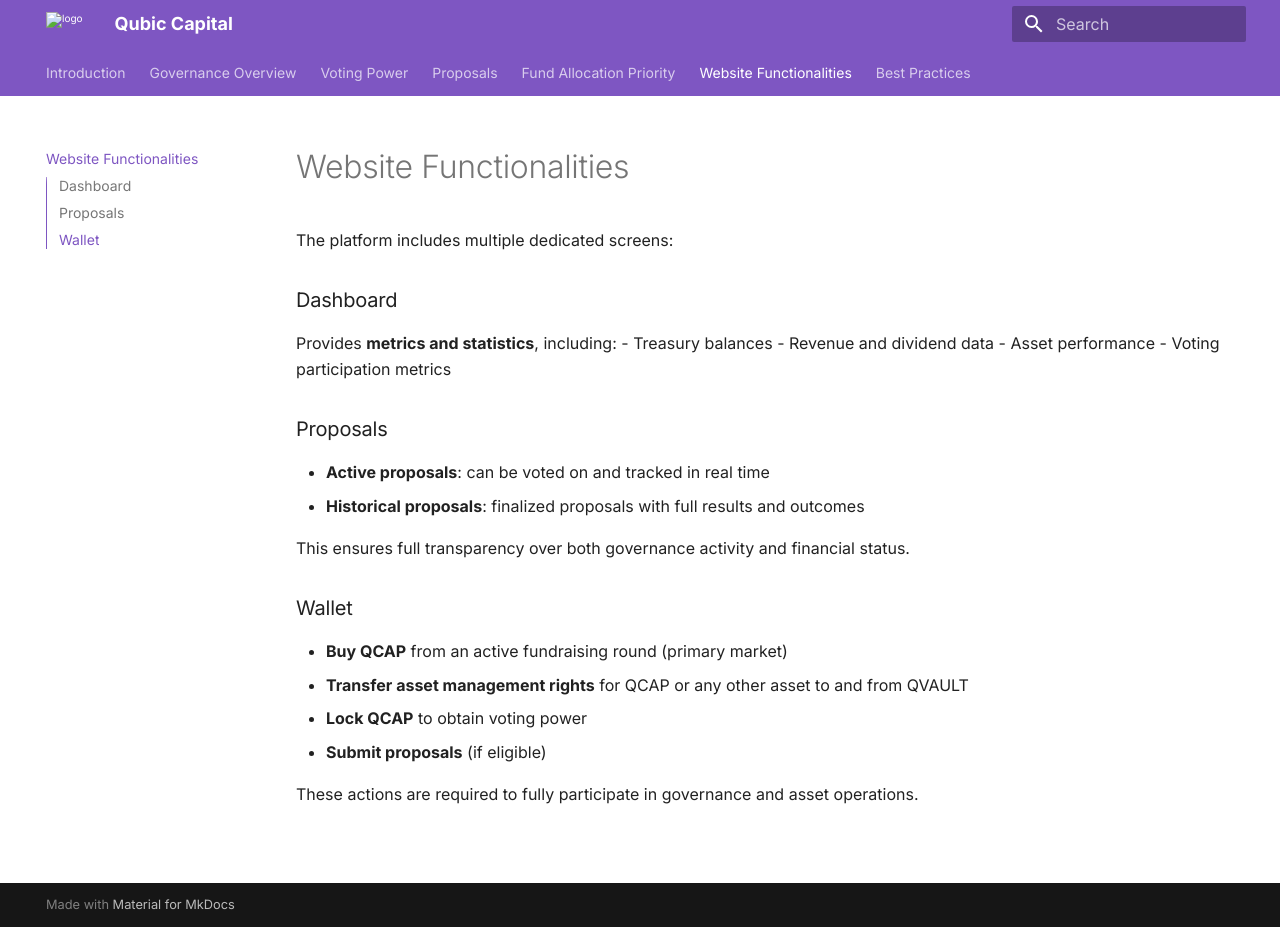
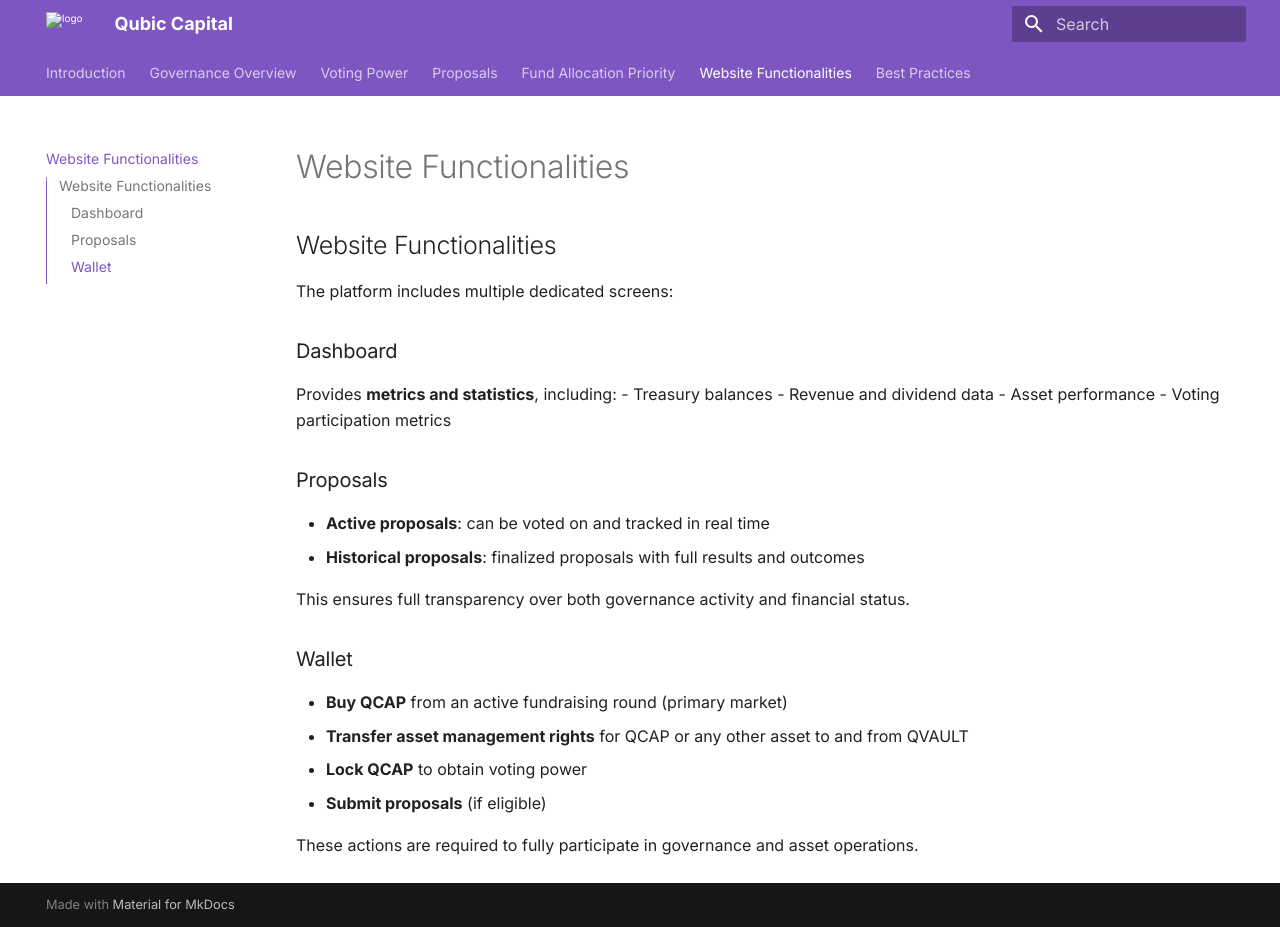
Before and after one commit to HermanToothrot10/qubic-capital-manual, an MkDocs documentation site: the page built from docs/website-features.md, in a window 1280 px wide and 927 px high. Built offline with MkDocs 1.6.1 and Material for MkDocs 9.7.7, drawn with Linux system fonts in a browser that asks for light colours.

Commit message:
Update website-features.md

```diff
--- a/docs/website-features.md
+++ b/docs/website-features.md
@@ -1,3 +1,5 @@
+## Website Functionalities
+
 The platform includes multiple dedicated screens:
 
 ### Dashboard
```
